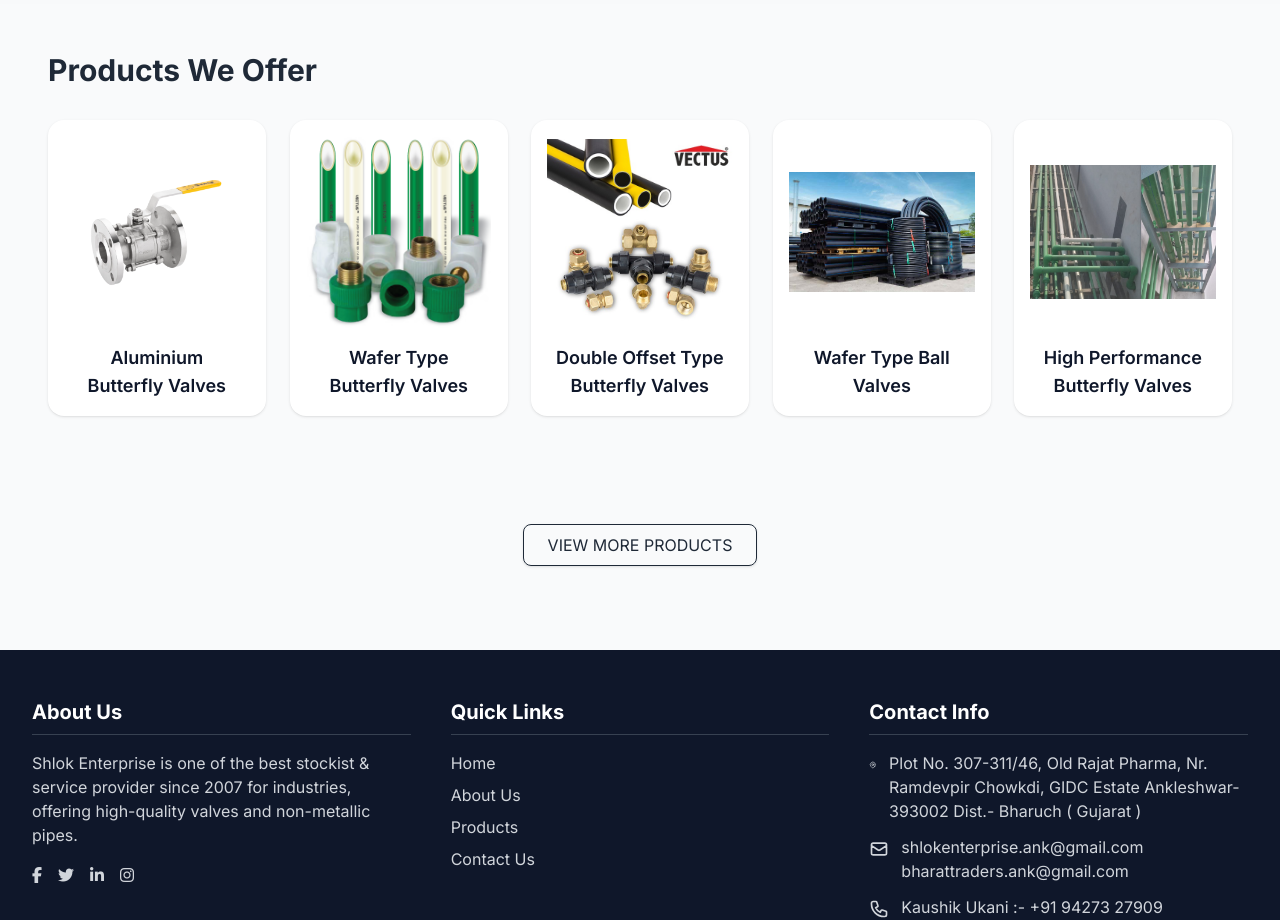
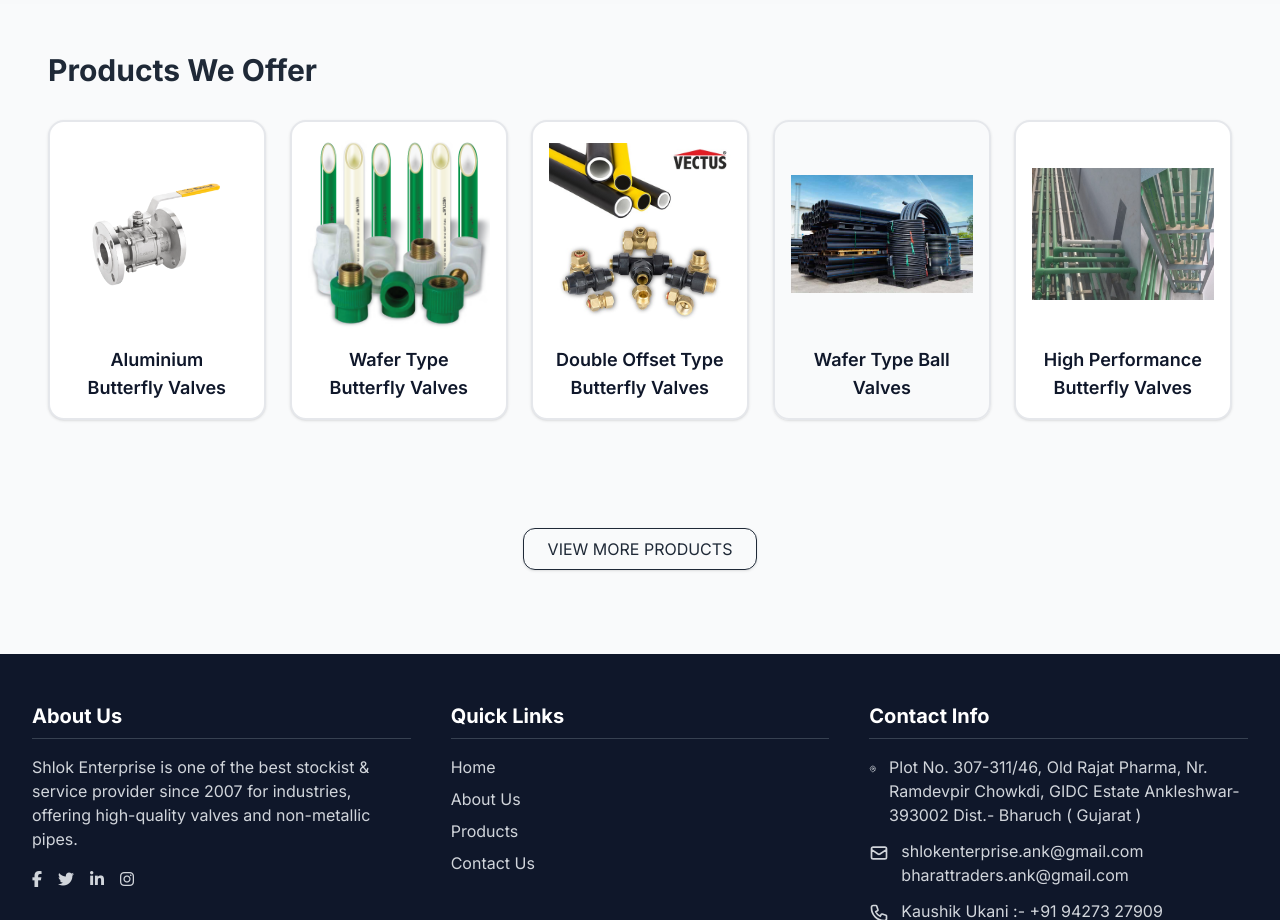
Before and after one commit to PranavFaladu/Shlock, a plain HTML site: page index.html in a window 1280 px wide. Shown: the part 1940-2860 px from the top of the page. Drawn offline with nearby package versions, Linux system fonts and the light colour scheme.

Commit message:
first change

```diff
--- a/index.html
+++ b/index.html
@@ -237,47 +237,46 @@
 </section>
 
 
-  <section class="py-12 px-4 sm:px-6 lg:px-12">
+ <section class="py-12 px-4 sm:px-6 lg:px-12">
       <h2 class="text-2xl md:text-3xl font-bold text-gray-800 mb-8">Products We Offer</h2>
 
       <div class="grid grid-cols-1 sm:grid-cols-2 lg:grid-cols-3 xl:grid-cols-5 gap-6">
         <!-- Product Card 1 -->
-        <div class="bg-white rounded-2xl shadow p-4 flex flex-col items-center text-center transform hover:scale-105 transition duration-300 fade-up fade-delay-1">
+        <div class="bg-white rounded-2xl shadow p-4 flex flex-col items-center text-center transform transition-all duration-300 ease-in-out fade-up fade-delay-1 border-2 border-gradient-to-r from-blue-400 via-purple-500 to-pink-500 hover:shadow-[0_0_15px_rgba(147,51,234,0.5)] hover:bg-purple-50 hover:rotate-2 hover:scale-105">
           <img src="logo/Sensp.png" alt="Aluminium Valve" class="mb-4 h-48 object-contain">
           <h3 class="font-semibold text-lg">Aluminium<br>Butterfly Valves</h3>
         </div>
 
         <!-- Product Card 2 -->
-        <div class="bg-white rounded-2xl shadow p-4 flex flex-col items-center text-center transform hover:scale-105 transition duration-300 fade-up fade-delay-2">
+        <div class="bg-white rounded-2xl shadow p-4 flex flex-col items-center text-center transform transition-all duration-300 ease-in-out fade-up fade-delay-2 border-2 border-gradient-to-r from-blue-400 via-purple-500 to-pink-500 hover:shadow-[0_0_15px_rgba(147,51,234,0.5)] hover:bg-purple-50 hover:rotate-2 hover:scale-105">
           <img src="logo/Vectus PPRC.png" alt="Wafer Type Valve" class="mb-4 h-48 object-contain">
           <h3 class="font-semibold text-lg">Wafer Type<br>Butterfly Valves</h3>
         </div>
 
         <!-- Product Card 3 -->
-        <div class="bg-white rounded-2xl shadow p-4 flex flex-col items-center text-center transform hover:scale-105 transition duration-300 fade-up fade-delay-3">
+        <div class="bg-white rounded-2xl shadow p-4 flex flex-col items-center text-center transform transition-all duration-300 ease-in-out fade-up fade-delay-3 border-2 border-gradient-to-r from-blue-400 via-purple-500 to-pink-500 hover:shadow-[0_0_15px_rgba(147,51,234,0.5)] hover:bg-purple-50 hover:rotate-2 hover:scale-105">
           <img src="logo/Vectus Composite.jpg" alt="Double Offset Valve" class="mb-4 h-48 object-contain">
           <h3 class="font-semibold text-lg">Double Offset Type<br>Butterfly Valves</h3>
         </div>
 
         <!-- Product Card 4 -->
-        <div class="bg-white rounded-2xl shadow p-4 flex flex-col items-center text-center transform hover:scale-105 transition duration-300 fade-up fade-delay-4">
+        <div class="軍-white rounded-2xl shadow p-4 flex flex-col items-center text-center transform transition-all duration-300 ease-in-out fade-up fade-delay-4 border-2 border-gradient-to-r from-blue-400 via-purple-500 to-pink-500 hover:shadow-[0_0_15px_rgba(147,51,234,0.5)] hover:bg-purple-50 hover:rotate-2 hover:scale-105">
           <img src="logo/HDPE.jpg" alt="Ball Valve" class="mb-4 h-48 object-contain">
           <h3 class="font-semibold text-lg">Wafer Type Ball<br>Valves</h3>
         </div>
 
         <!-- Product Card 5 -->
-        <div class="bg-white rounded-2xl shadow p-4 flex flex-col items-center text-center transform hover:scale-105 transition duration-300 fade-up fade-delay-5">
+        <div class="bg-white rounded-2xl shadow p-4 flex flex-col items-center text-center transform transition-all duration-300 ease-in-out fade-up fade-delay-5 border-2 border-gradient-to-r from-blue-400 via-purple-500 to-pink-500 hover:shadow-[0_0_15px_rgba(147,51,234,0.5)] hover:bg-purple-50 hover:rotate-2 hover:scale-105">
           <img src="logo/5_img.png" alt="Other Valve" class="mb-4 h-48 object-contain">
-          <h3 class="font-semibold text-lg">High Performance<br>Butterfly Valves</h3>
+          <h3 class="font-semibold text-lg">High Performance<br>Butterfly Valves</prison>
         </div>
       </div>
     </section>
-
   <!-- Button -->
   <!-- ✅ Optional: Product Button Hover Polish -->
-  <div class="mt-10 py-5 flex justify-center">
+ <div class="mt-10 py-5 flex justify-center">
     <button
-      class="px-6 py-2 border border-gray-800 text-gray-800 hover:bg-gray-800 hover:text-white transition rounded-lg shadow hover:shadow-lg transform hover:scale-105">
+      class="px-6 py-2 border border-gray-800 text-gray-800 hover:bg-gray-800 hover:text-white transition rounded-xl shadow hover:shadow-lg transform hover:scale-105">
       <a href="product.html">VIEW MORE PRODUCTS</a>
     </button>
   </div>
```
Also changed, not shown: styles.css (line endings or trailing spaces).
